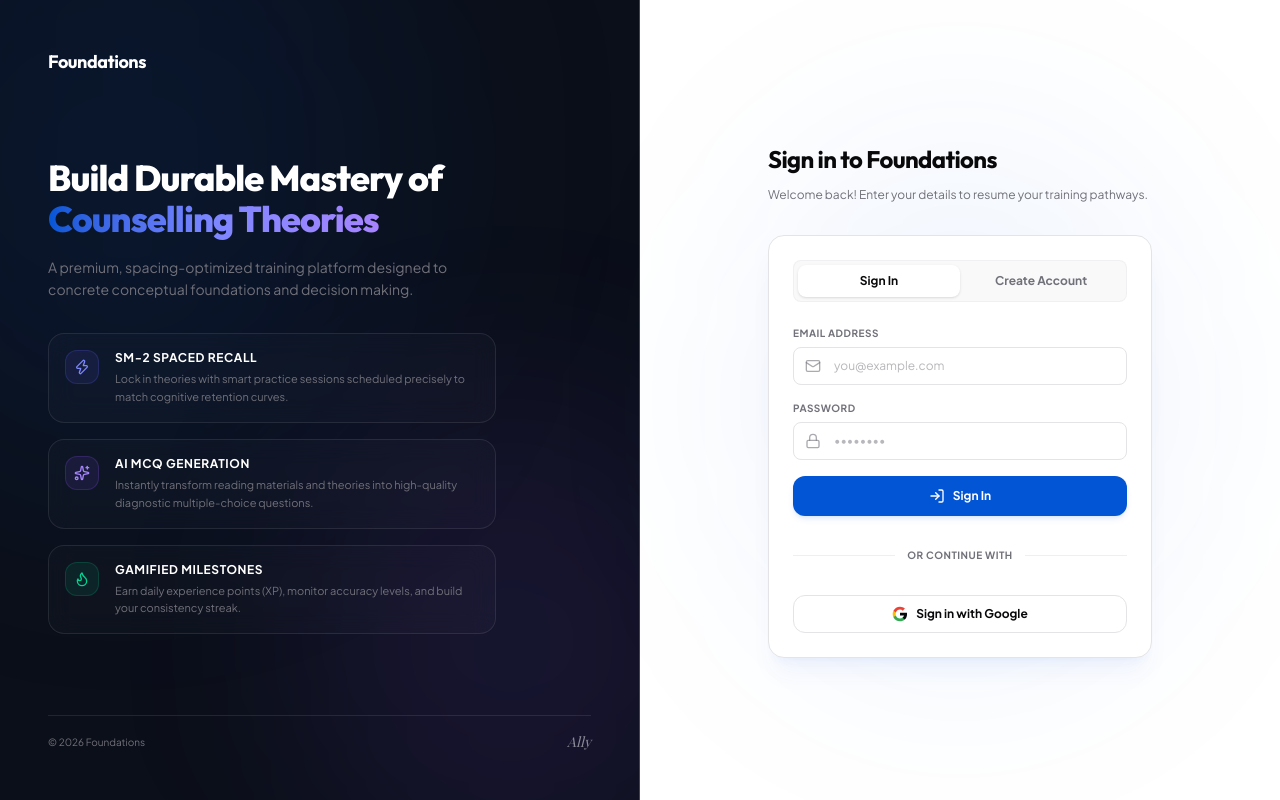
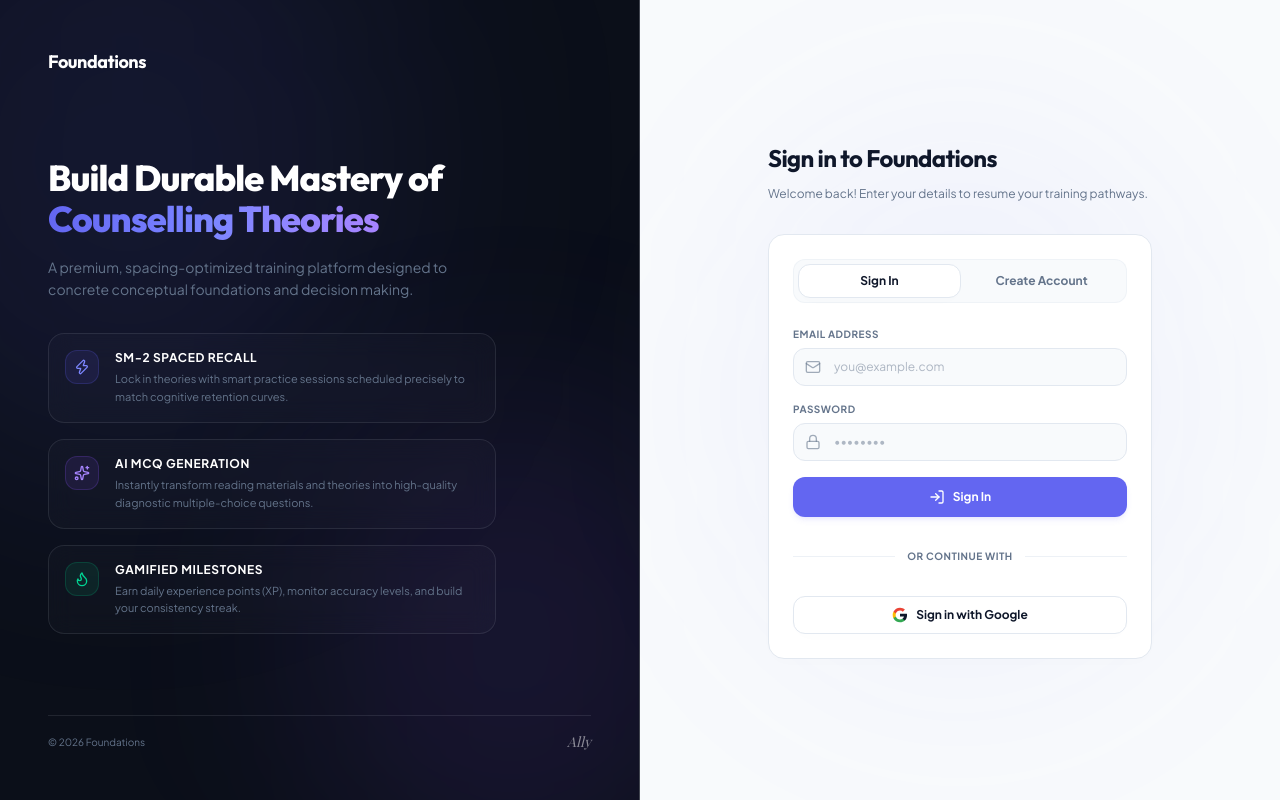
Before and after one commit to hemampandey/Foundations, a Next.js app: page /auth in a window 1280 px wide. Built offline with nearby package versions, Linux system fonts and the light colour scheme; no server answers; a web font is replaced by a local one.

Commit message:
Premium UI design overhaul: implement Indigo-Slate high-fidelity color theme, glassmorphic stats console, premium hover-card animations, and clean navigation indicator states

```diff
--- a/app/admin/page.tsx
+++ b/app/admin/page.tsx
@@ -142,10 +142,10 @@ function AdminPageContent() {
       {/* Top Banner */}
       <div className="flex flex-col md:flex-row md:items-center md:justify-between gap-4 border-b border-border pb-4">
         <div>
-          <div className="flex items-center gap-2 text-primary font-semibold text-sm">
+          <div className="flex items-center gap-2 text-primary font-bold text-xs uppercase tracking-wider">
             <span>Admin Console</span>
           </div>
-          <h1 className="text-3xl font-bold font-display mt-1 text-primary">
+          <h1 className="text-2xl sm:text-3xl font-extrabold font-display mt-1 text-foreground">
             Theory &amp; MCQ Manager
           </h1>
         </div>
@@ -154,7 +154,7 @@ function AdminPageContent() {
       {/* Metrics */}
       <div className="grid grid-cols-2 lg:grid-cols-4 gap-4">
         {/* Theories */}
-        <div className="p-4 rounded-2xl border border-border bg-card shadow-sm flex items-center gap-3">
+        <div className="p-5 premium-card flex items-center gap-3">
           <div className="p-2 bg-indigo-500/10 text-indigo-500 rounded-xl">
             <BookOpen className="w-5 h-5" />
           </div>
@@ -167,7 +167,7 @@ function AdminPageContent() {
         </div>
 
         {/* Questions */}
-        <div className="p-4 rounded-2xl border border-border bg-card shadow-sm flex items-center gap-3">
+        <div className="p-5 premium-card flex items-center gap-3">
           <div className="p-2 bg-violet-500/10 text-violet-500 rounded-xl">
             <HelpCircle className="w-5 h-5" />
           </div>
@@ -180,7 +180,7 @@ function AdminPageContent() {
         </div>
 
         {/* Review Queue */}
-        <div className="p-4 rounded-2xl border border-border bg-card shadow-sm flex items-center gap-3">
+        <div className="p-5 premium-card flex items-center gap-3">
           <div className={`p-2 rounded-xl ${draftQuestions.length > 0 ? 'bg-amber-500/10 text-amber-500' : 'bg-muted text-muted-foreground'}`}>
             <Layers className="w-5 h-5" />
           </div>
@@ -193,7 +193,7 @@ function AdminPageContent() {
         </div>
 
         {/* Journeys */}
-        <div className="p-4 rounded-2xl border border-border bg-card shadow-sm flex items-center gap-3">
+        <div className="p-5 premium-card flex items-center gap-3">
           <div className="p-2 bg-emerald-500/10 text-emerald-500 rounded-xl">
             <Compass className="w-5 h-5" />
           </div>
--- a/app/components/Sidebar.tsx
+++ b/app/components/Sidebar.tsx
@@ -402,10 +402,10 @@ export default function Sidebar({ mobileOpen = false, onClose }: SidebarProps) {
           <nav className="space-y-0.5 px-1 shrink-0" aria-label="Primary">
             <Link
               href="/dashboard"
-              className={`flex items-center rounded-xl text-xs font-semibold transition-all duration-150 ${collapsed ? 'justify-center p-2.5' : 'gap-3 px-3 py-2'
+              className={`flex items-center rounded-xl text-xs font-semibold transition-all duration-150 border ${collapsed ? 'justify-center p-2.5' : 'gap-3 px-3 py-2'
                 } ${pathname === '/dashboard' || pathname.startsWith('/practice')
-                  ? 'bg-secondary/80 text-foreground'
-                  : 'text-muted-foreground hover:text-foreground hover:bg-secondary/40'
+                  ? 'bg-primary/5 text-primary border-primary/10'
+                  : 'text-muted-foreground hover:text-foreground hover:bg-secondary/45 border-transparent'
                 }`}
             >
               <BookOpen className="w-4 h-4 shrink-0" />
@@ -414,10 +414,10 @@ export default function Sidebar({ mobileOpen = false, onClose }: SidebarProps) {
 
             <Link
               href="/progress"
-              className={`flex items-center rounded-xl text-xs font-semibold transition-all duration-150 ${collapsed ? 'justify-center p-2.5' : 'gap-3 px-3 py-2'
+              className={`flex items-center rounded-xl text-xs font-semibold transition-all duration-150 border ${collapsed ? 'justify-center p-2.5' : 'gap-3 px-3 py-2'
                 } ${pathname === '/progress'
-                  ? 'bg-secondary/80 text-foreground'
-                  : 'text-muted-foreground hover:text-foreground hover:bg-secondary/40'
+                  ? 'bg-primary/5 text-primary border-primary/10'
+                  : 'text-muted-foreground hover:text-foreground hover:bg-secondary/45 border-transparent'
                 }`}
             >
               <BarChart3 className="w-4 h-4 shrink-0" />
@@ -431,10 +431,10 @@ export default function Sidebar({ mobileOpen = false, onClose }: SidebarProps) {
                 <div className="space-y-0.5">
                   <button
                     onClick={() => setAdminExpanded(!adminExpanded)}
-                    className={`flex items-center justify-between w-full rounded-xl text-xs font-semibold transition-all duration-150 cursor-pointer ${collapsed ? 'justify-center p-2.5' : 'px-3 py-2'
+                    className={`flex items-center justify-between w-full rounded-xl text-xs font-semibold transition-all duration-150 border cursor-pointer ${collapsed ? 'justify-center p-2.5' : 'px-3 py-2'
                       } ${pathname.startsWith('/admin') && !adminExpanded
-                        ? 'bg-secondary/80 text-foreground'
-                        : 'text-muted-foreground hover:text-foreground hover:bg-secondary/40'
+                        ? 'bg-primary/5 text-primary border-primary/10'
+                        : 'text-muted-foreground hover:text-foreground hover:bg-secondary/45 border-transparent'
                       }`}
                   >
                     <div className="flex items-center gap-3">
--- a/app/globals.css
+++ b/app/globals.css
@@ -5,40 +5,40 @@
 /* Design Tokens */
 
 :root {
-  --background: #ffffff;
-  --foreground: #09090b;
+  --background: #f8fafc; /* Slate-50 background for clean depth */
+  --foreground: #0f172a; /* Slate-900 */
   --card: #ffffff;
-  --card-foreground: #09090b;
-  --primary: #0256d6;
+  --card-foreground: #0f172a;
+  --primary: #6366f1; /* Premium Indigo-500 */
   --primary-foreground: #ffffff;
-  --secondary: #f4f4f5;
-  --secondary-foreground: #18181b;
-  --muted: #f4f4f5;
-  --muted-foreground: #71717a;
-  --border: #e4e4e7;
-  --ring: #0256d6;
-  --radius: 1rem;
+  --secondary: #f1f5f9; /* Slate-100 */
+  --secondary-foreground: #1e293b; /* Slate-800 */
+  --muted: #f8fafc;
+  --muted-foreground: #64748b; /* Slate-500 */
+  --border: #e2e8f0; /* Slate-200 */
+  --ring: #6366f1;
+  --radius: 1.25rem; /* Modern rounded corners */
   --destructive: #ef4444;
   --popover: #ffffff;
-  --popover-foreground: #09090b;
+  --popover-foreground: #0f172a;
 }
 
 .dark {
-  --background: #09090b;
-  --foreground: #fafafa;
-  --card: #131b2e;
-  --card-foreground: #fafafa;
-  --primary: #1d72f2;
+  --background: #090d16; /* Midnight depth */
+  --foreground: #f8fafc;
+  --card: #0f172a; /* Slate-900 */
+  --card-foreground: #f8fafc;
+  --primary: #6366f1; /* Indigo-500 */
   --primary-foreground: #ffffff;
-  --secondary: #1e293b;
+  --secondary: #1e293b; /* Slate-800 */
   --secondary-foreground: #fafafa;
   --muted: #1e293b;
   --muted-foreground: #94a3b8;
   --border: #1e293b;
-  --ring: #1d72f2;
+  --ring: #818cf8;
   --destructive: #f87171;
-  --popover: #1a2236;
-  --popover-foreground: #fafafa;
+  --popover: #0f172a;
+  --popover-foreground: #f8fafc;
 }
 
 @theme inline {
@@ -77,6 +77,9 @@ html, body {
   height: 100%;
   width: 100%;
   background-color: var(--background);
+  background-image:
+    radial-gradient(circle at 10% 20%, rgba(99, 102, 241, 0.02) 0%, transparent 40%),
+    radial-gradient(circle at 90% 80%, rgba(139, 92, 246, 0.02) 0%, transparent 40%);
   color: var(--foreground);
   font-family: "Plus Jakarta Sans", var(--font-sans), sans-serif;
   overflow: hidden;
@@ -247,3 +250,38 @@ html, body {
 .animate-slide-in {
   animation: slideInLeft 0.3s cubic-bezier(0.16, 1, 0.3, 1) forwards;
 }
+
+/* Premium Card Utilities */
+.bg-card {
+  background-color: var(--card);
+  border: 1px solid var(--border);
+  box-shadow: 0 4px 20px -2px rgba(0, 0, 0, 0.012), 0 2px 8px -1px rgba(0, 0, 0, 0.005);
+}
+
+.dark .bg-card {
+  box-shadow: 0 4px 20px -2px rgba(0, 0, 0, 0.12), 0 2px 8px -1px rgba(0, 0, 0, 0.04);
+}
+
+.premium-card {
+  position: relative;
+  background: var(--card);
+  border: 1px solid var(--border);
+  border-radius: var(--radius);
+  transition: all 0.35s cubic-bezier(0.16, 1, 0.3, 1);
+  box-shadow: 0 4px 20px -2px rgba(0, 0, 0, 0.012), 0 2px 8px -1px rgba(0, 0, 0, 0.005);
+}
+
+.premium-card:hover {
+  transform: translateY(-3px);
+  border-color: rgba(99, 102, 241, 0.25);
+  box-shadow:
+    0 25px 35px -5px rgba(0, 0, 0, 0.02),
+    0 12px 16px -4px rgba(99, 102, 241, 0.035);
+}
+
+.dark .premium-card:hover {
+  border-color: rgba(129, 140, 248, 0.25);
+  box-shadow:
+    0 25px 35px -5px rgba(0, 0, 0, 0.16),
+    0 12px 16px -4px rgba(99, 102, 241, 0.05);
+}
```
Also changed, not shown: app/components/StatsHeader.tsx (+37 -28 lines), app/dashboard/page.tsx (+6 -6 lines), app/progress/page.tsx (+14 -14 lines).
